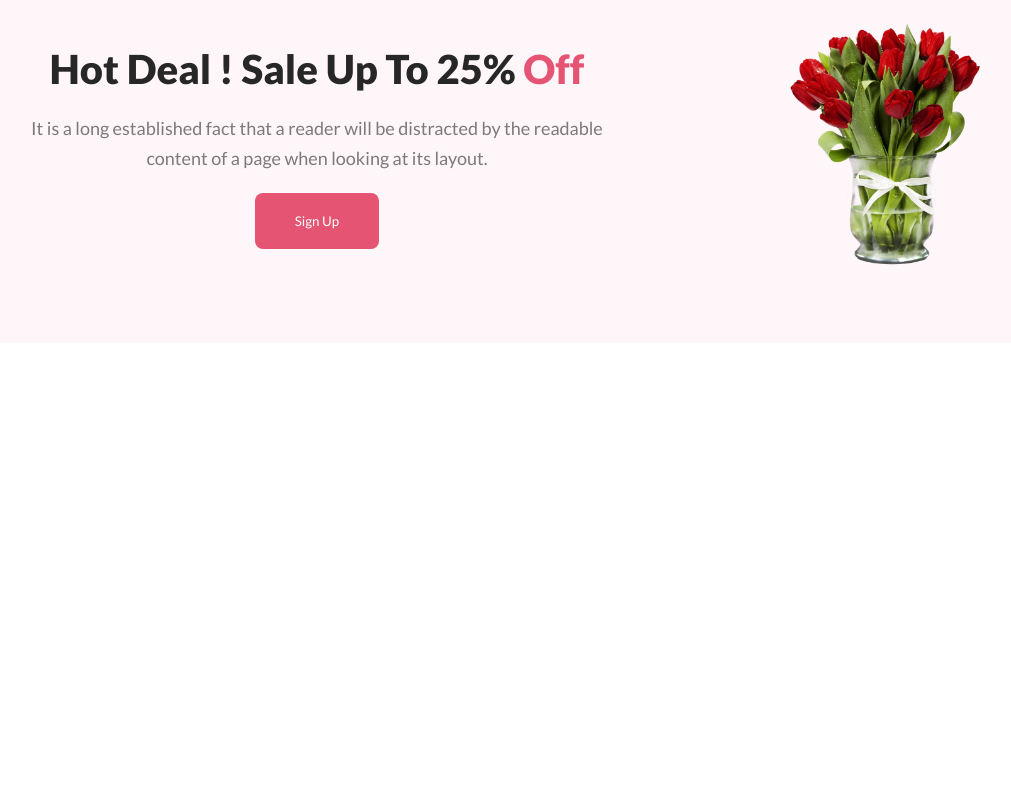
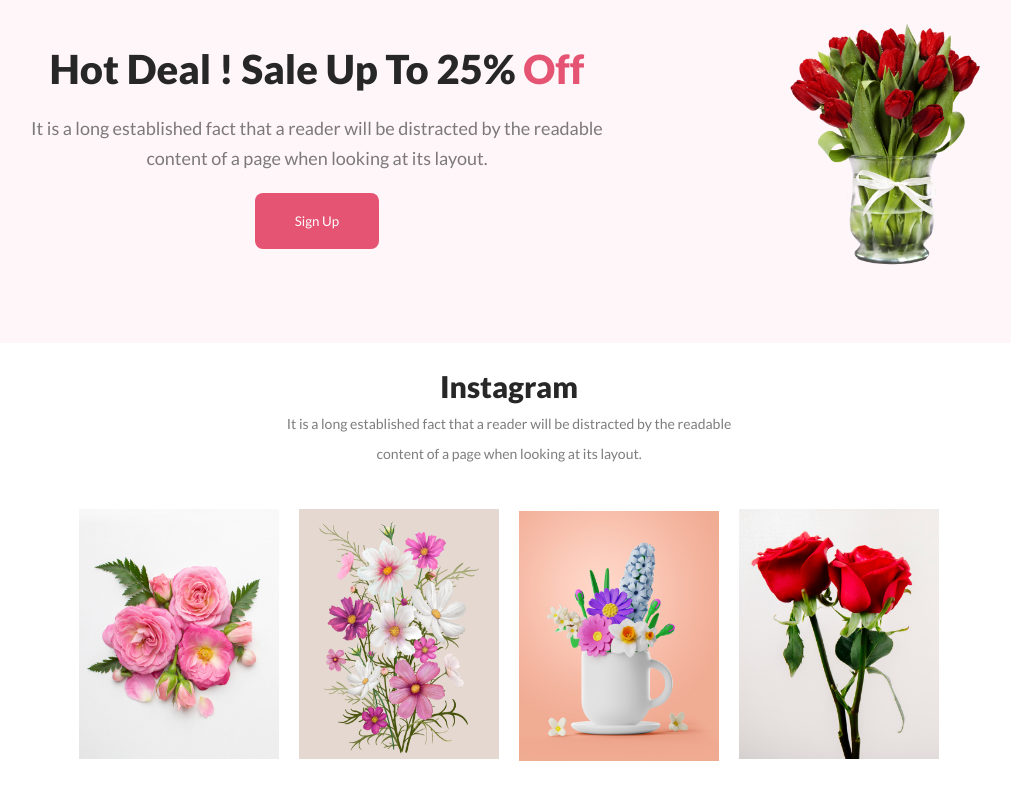
Before and after one commit to ForhadAhmed367423/flower-shop-assingment, a plain HTML site: page index.html in a window 1280 px wide. Shown: the part 1041-1843 px from the top of the page, without its empty margins (131-1142 px from the left). Before the commit the page ends 1384 px from the top, so only its background shows below. Drawn offline with Linux system fonts and the light colour scheme.

Commit message:
instagram section complete

```diff
--- a/index.html
+++ b/index.html
@@ -59,7 +59,25 @@
                 </div>
             </div>
         </section>
-
+        <!-- instagram section starts -->
+            <div class="instagram">
+                <h1 class="instagram-title">Instagram</h1>
+                <p class="instagram-paragraph">It is a long established fact that a reader will be distracted by the readable <br> content of a page when looking at its layout.</p>
+            </div>
+            <div class="image-container">
+                <div class="images">
+                    <img class="image" src="Flower Asset/Flower 01.png" alt="">
+                </div>
+                <div class="images">
+                    <img class="image" src="Flower Asset/Rectangle 4.png" alt="">
+                </div>
+                <div class="image">
+                    <img class="image" src="Flower Asset/Rectangle 5.png" alt="">
+                </div>
+                <div class="images">
+                    <img class="image" src="Flower Asset/Rectangle 6.png" alt="">
+                </div>
+            </div>
     </main>
     <footer>
 
--- a/style.css
+++ b/style.css
@@ -104,3 +104,35 @@
     font-weight: 600;
     line-height: 35px;
 }
+
+.image-container {
+    display: flex;
+    justify-content: center;
+    padding: 40px;
+    gap: 20px;
+    align-items: center;
+    width: 80%;
+    margin: auto;
+}
+
+.image {
+    width: 200px;
+    height: 250px;
+}
+
+.instagram-title {
+    color: #272727;
+    margin-top: 25px;
+    text-align: center;
+    font-size: 30px;
+    font-weight: 800;
+}
+
+.instagram-paragraph {
+    color: rgba(39, 39, 39, 0.60);
+    text-align: center;
+    font-size: 14px;
+    font-weight: 400;
+    line-height: 30px;
+    margin-top: 5px;
+}
```
